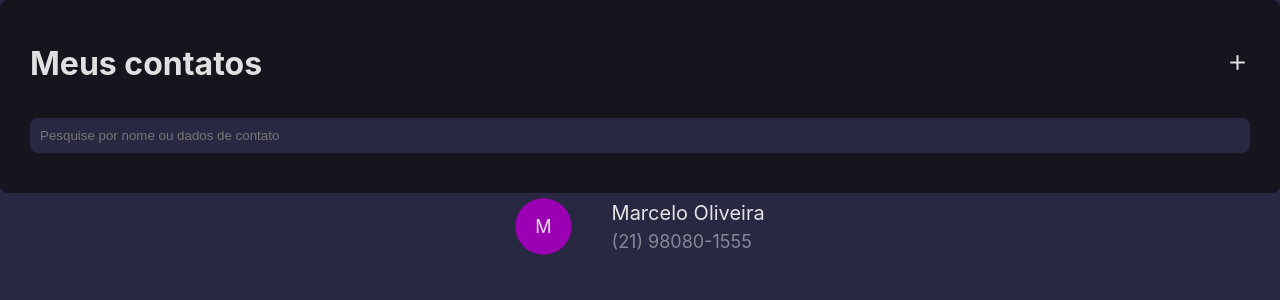
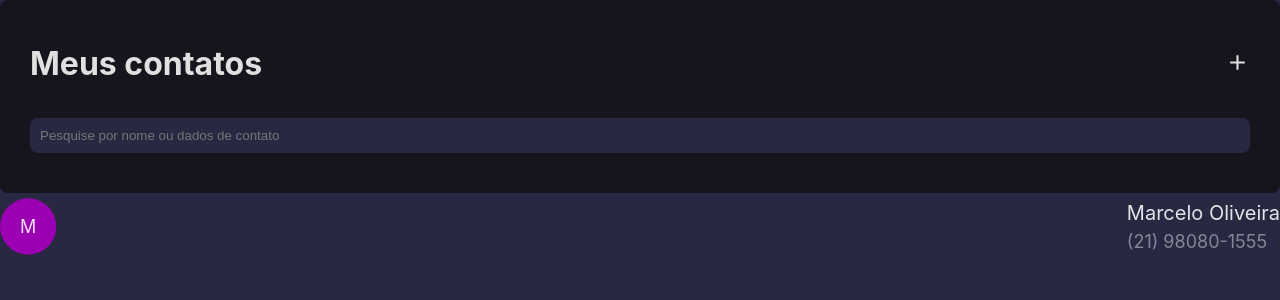
Before and after one commit to heiderick13/contatos-react, a React (Vite) app: page / in a window 1280 px wide. Shown: the top 300 px of the page. Built offline with nearby package versions, Linux system fonts and the light colour scheme.

Commit message:
:lipstick: update card

```diff
--- a/src/components/ContactCard/ContactCard.css
+++ b/src/components/ContactCard/ContactCard.css
@@ -1,6 +1,8 @@
 .contact {
+  width: 100%;
+
   align-items: center;
-  gap: 4rem;
+  justify-content: space-between;
 
   font-size: 1.8rem;
 }
```
